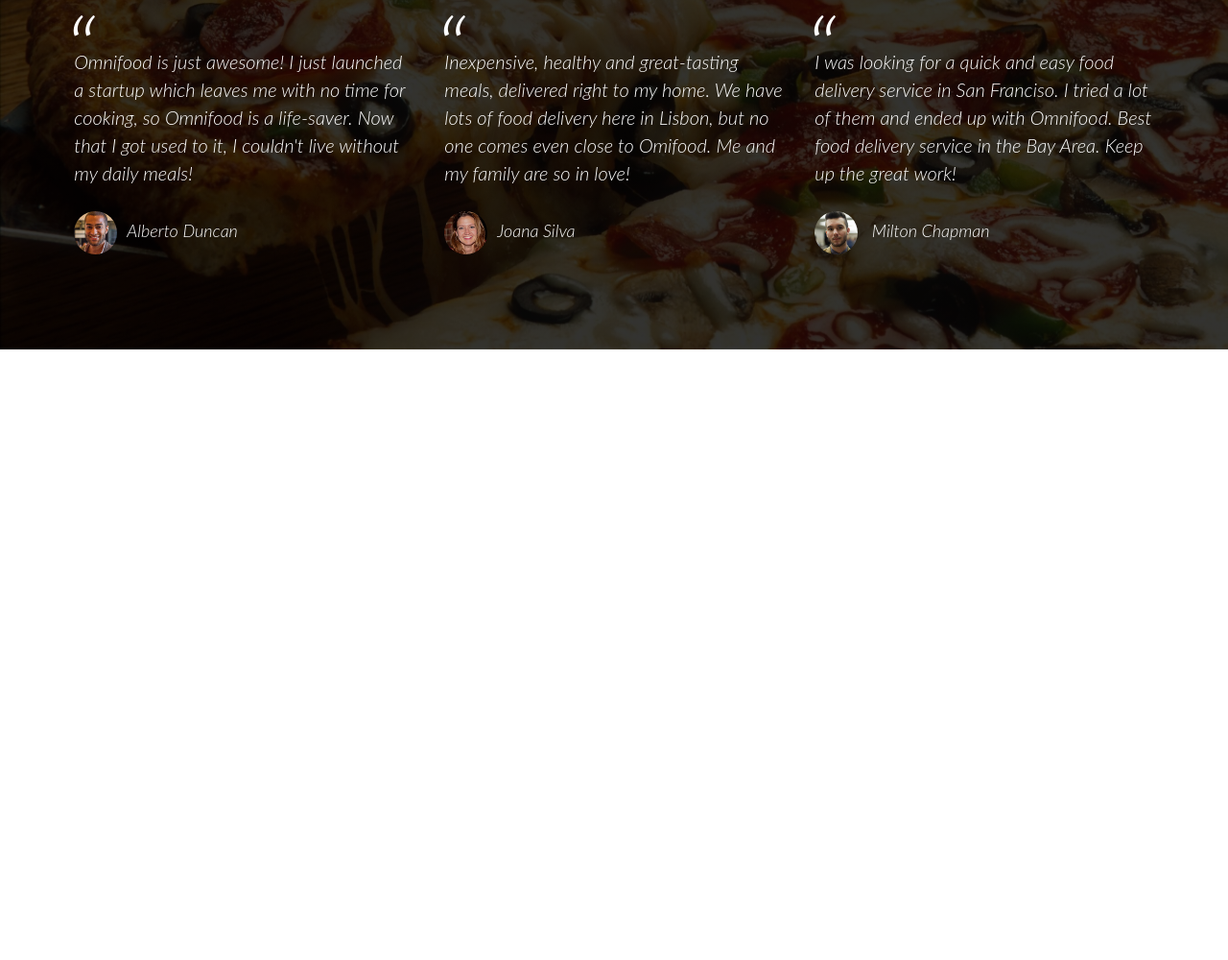
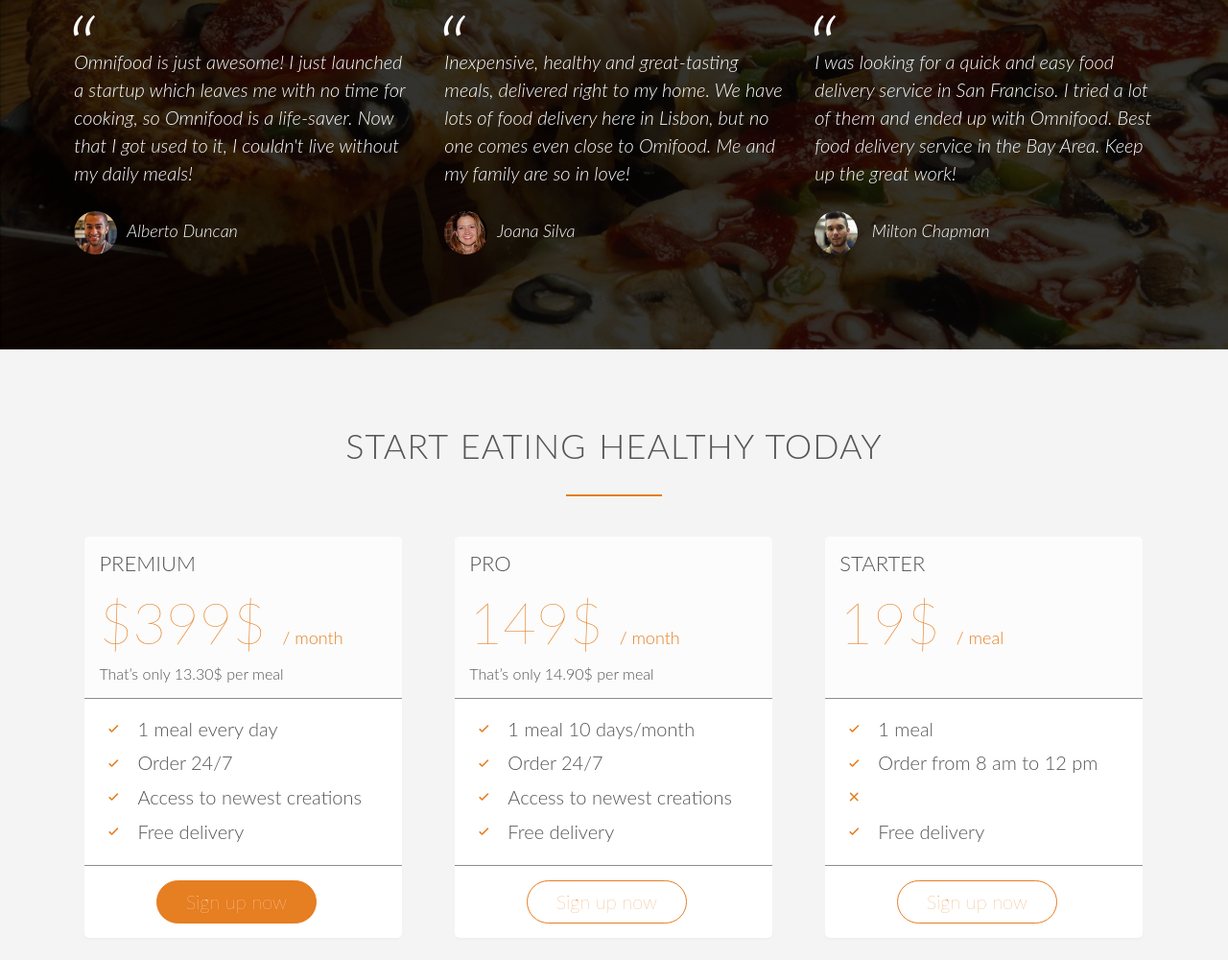
Before and after one commit to samnangsok-se/Omnifood, a plain HTML site: page index.html in a window 1280 px wide. Shown: the part 3557-4557 px from the top of the page at 96% size. Before the commit the page ends 3921 px from the top, so only its background shows below. Drawn offline with Linux system fonts and the light colour scheme; a web font is replaced by a local one.

Commit message:
Sign up and price section is completed

```diff
--- a/Resources/css/style.css
+++ b/Resources/css/style.css
@@ -389,3 +389,61 @@
     margin-right: 10px;
     vertical-align:middle;
 }
+
+
+
+/* --------------------------------------------------- */
+/* TESTIMONIALS */
+/* --------------------------------------------------- */
+
+.section-plans{
+    background-color:#f4f4f4;
+}
+
+.plan-box{
+    background-color:#fff;
+    border-radius:5px;
+    width:90%;
+    margin-left:5%;
+    box-shadow: 0 2px 2px #efefef;
+}
+
+.plan-box div:first-child{
+    background-color:#fcfcfc;
+    border-top-left-radius:5px;
+    border-top-right-radius:5px;
+}
+
+.plan-box div:last-child{
+    text-align: center;
+    border: 0;
+}
+
+.plan-box div{
+    padding:15px;
+    border-bottom: 1px solid #8e8e8e
+}
+
+.plan-price{
+    font-size:300%;
+    margin-bottom:10px;
+    font-weight: 100;
+    color:#e67e22;
+}
+
+.plan-price span{
+    font-size: 30%;
+    font-weight: 300;
+}
+
+.plan-price-meal{
+    font-size:80%;
+}
+
+.plan-box ul{
+    list-style:none;
+}
+
+.plan-box ul li{
+    padding:5px 0;
+}
--- a/index.html
+++ b/index.html
@@ -223,6 +223,76 @@
 
             </div>
         </section>
+
+        <section class="section-plans">
+            <div class="row">
+                <h2>Start eating healthy today</h2>
+            </div>
+            <div class="row">
+                <div class="col span-1-of-3">
+                    <div class="plan-box">
+                        <div>
+                            <h3>Premium</h3>
+                            <p class="plan-price">$399$ <span>/ month</span></p>
+                            <p class="plan-price-meal">That’s only 13.30$ per meal</p>
+                        </div>
+                        <div>
+                            <ul>
+                                <li><i class="ion-ios-checkmark icon-small"></i>1 meal every day</li>
+                                <li><i class="ion-ios-checkmark icon-small"></i>Order 24/7</li>
+                                <li><i class="ion-ios-checkmark icon-small"></i>Access to newest creations</li>
+                                <li><i class="ion-ios-checkmark icon-small"></i>Free delivery</li>
+                            </ul>
+                        </div>
+                        <div>
+                            <a href="#" class="btn btn-full">Sign up now</a>
+                        </div>
+                    </div>
+                </div>
+
+                <div class="col span-1-of-3">
+                    <div class="plan-box">
+                        <div>
+                            <h3>Pro</h3>
+                            <p class="plan-price">149$ <span>/ month</span></p>
+                            <p class="plan-price-meal">That’s only 14.90$ per meal</p>
+                        </div>
+                        <div>
+                            <ul>
+                                <li><i class="ion-ios-checkmark icon-small"></i>1 meal 10 days/month</li>
+                                <li><i class="ion-ios-checkmark icon-small"></i>Order 24/7</li>
+                                <li><i class="ion-ios-checkmark icon-small"></i>Access to newest creations</li>
+                                <li><i class="ion-ios-checkmark icon-small"></i>Free delivery</li>
+                            </ul>
+                        </div>
+                        <div>
+                            <a href="#" class="btn btn-ghost">Sign up now</a>
+                        </div>
+                    </div>
+                </div>
+
+                <div class="col span-1-of-3">
+                    <div class="plan-box">
+                        <div>
+                            <h3>Starter</h3>
+                            <p class="plan-price">19$ <span>/ meal</span></p>
+                            <p class="plan-price-meal"> &nbsp;</p>
+                        </div>
+                        <div>
+                            <ul>
+                                <li><i class="ion-ios-checkmark icon-small"></i>1 meal</li>
+                                <li><i class="ion-ios-checkmark icon-small"></i>Order from 8 am to 12 pm</li>
+                                <li><i class="ion-ios-close icon-small"></i></li>
+                                <li><i class="ion-ios-checkmark icon-small"></i>Free delivery</li>
+                            </ul>
+                        </div>
+                        <div>
+                            <a href="#" class="btn btn-ghost">Sign up now</a>
+                        </div>
+                    </div>
+                </div>
+            </div>
+        </section>
     </body>
 
 </html>
```
